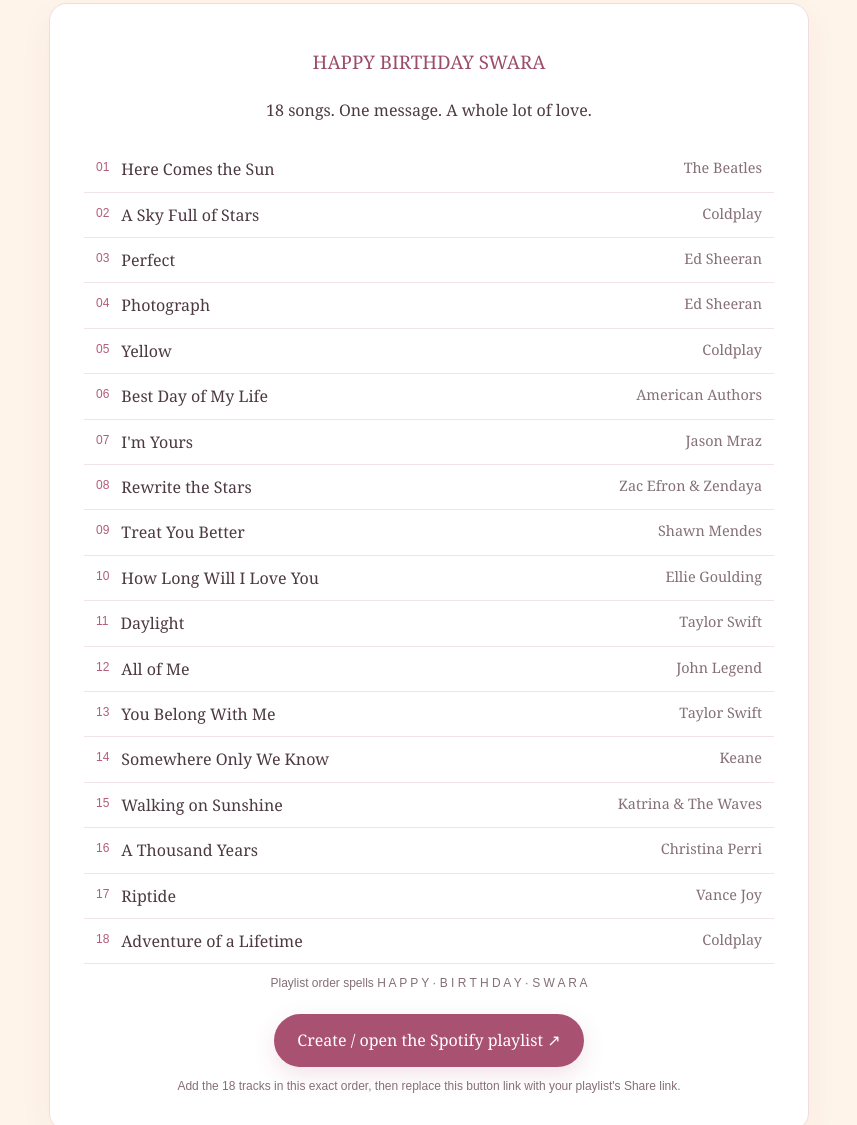
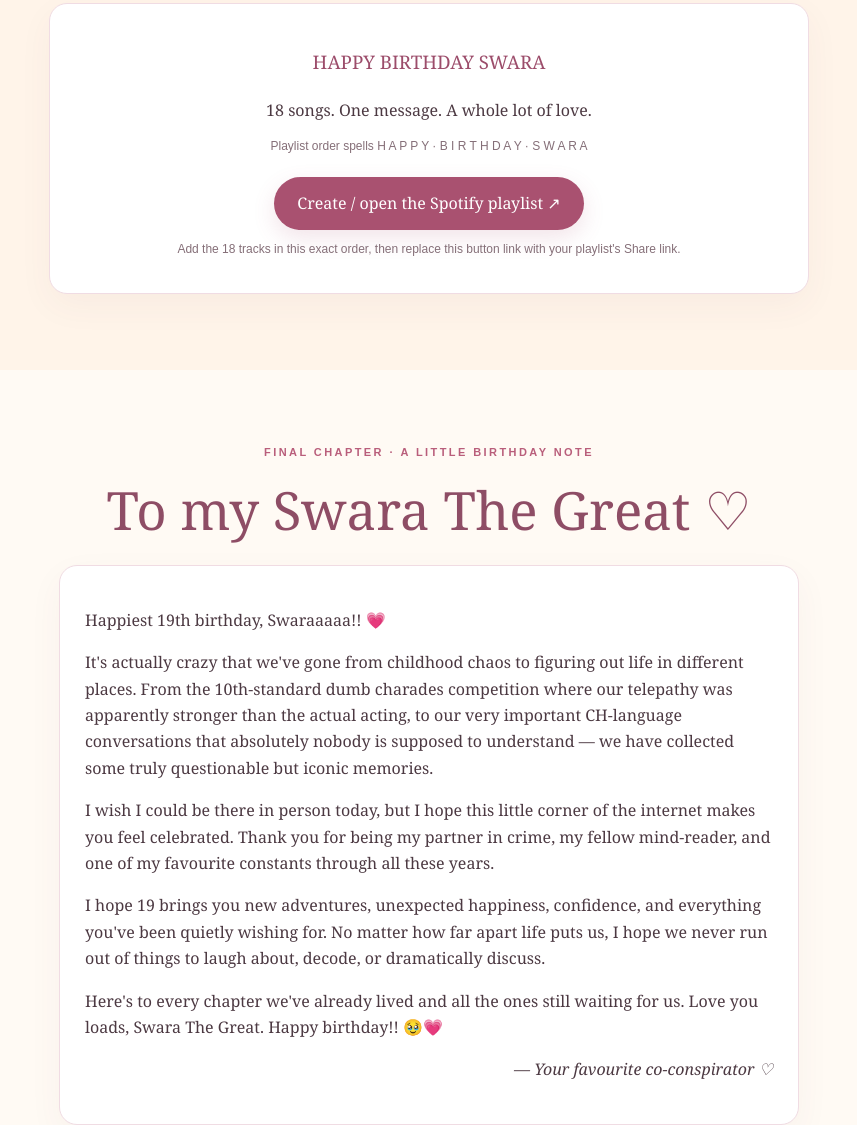
Before and after one commit to prutha-ux/19-Years-of-Swara-The-Great-, a plain HTML site: page the_19th_chapter_for_swara.html in a window 1280 px wide. Shown: the part 4323-5448 px from the top of the page, without its empty margins (211-1068 px from the left). Drawn offline with Linux system fonts and the light colour scheme.

Commit message:
Update the_19th_chapter_for_swara.html

```diff
--- a/the_19th_chapter_for_swara.html
+++ b/the_19th_chapter_for_swara.html
@@ -104,26 +104,7 @@ footer{text-align:center;padding:50px 20px;background:#f5e4eb;color:#85566a}.sma
 <div class="paper" style="max-width:760px;margin:auto;text-align:center">
 <h3 style="font-weight:normal;color:#9c4d6b">HAPPY BIRTHDAY SWARA</h3>
 <p>18 songs. One message. A whole lot of love.</p>
-<ol class="tracklist">
-<li>Here Comes the Sun <span>The Beatles</span></li>
-<li>A Sky Full of Stars <span>Coldplay</span></li>
-<li>Perfect <span>Ed Sheeran</span></li>
-<li>Photograph <span>Ed Sheeran</span></li>
-<li>Yellow <span>Coldplay</span></li>
-<li>Best Day of My Life <span>American Authors</span></li>
-<li>I'm Yours <span>Jason Mraz</span></li>
-<li>Rewrite the Stars <span>Zac Efron &amp; Zendaya</span></li>
-<li>Treat You Better <span>Shawn Mendes</span></li>
-<li>How Long Will I Love You <span>Ellie Goulding</span></li>
-<li>Daylight <span>Taylor Swift</span></li>
-<li>All of Me <span>John Legend</span></li>
-<li>You Belong With Me <span>Taylor Swift</span></li>
-<li>Somewhere Only We Know <span>Keane</span></li>
-<li>Walking on Sunshine <span>Katrina &amp; The Waves</span></li>
-<li>A Thousand Years <span>Christina Perri</span></li>
-<li>Riptide <span>Vance Joy</span></li>
-<li>Adventure of a Lifetime <span>Coldplay</span></li>
-</ol>
+
 <p class="small">Playlist order spells H A P P Y · B I R T H D A Y · S W A R A</p>
 <a class="primary" style="display:inline-block;text-decoration:none;margin-top:12px" href="https://open.spotify.com/" target="_blank" rel="noopener">Create / open the Spotify playlist ↗</a>
 <p class="small">Add the 18 tracks in this exact order, then replace this button link with your playlist's Share link.</p>
```
